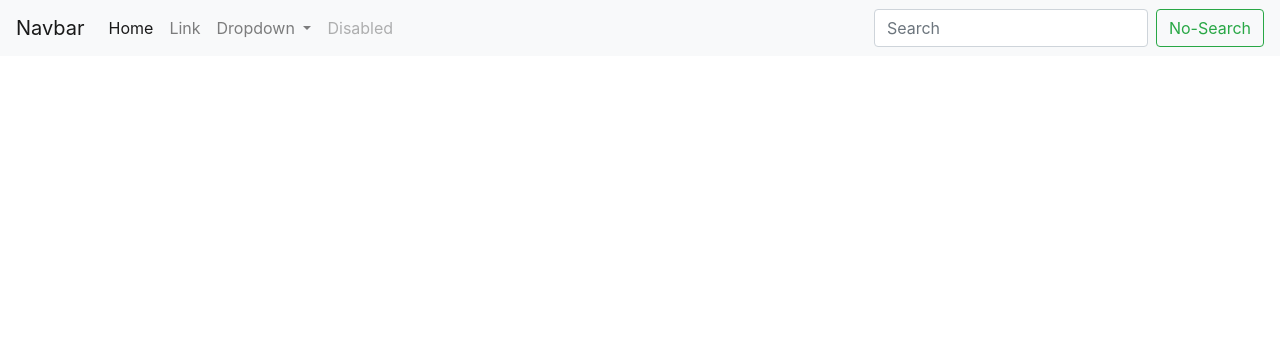
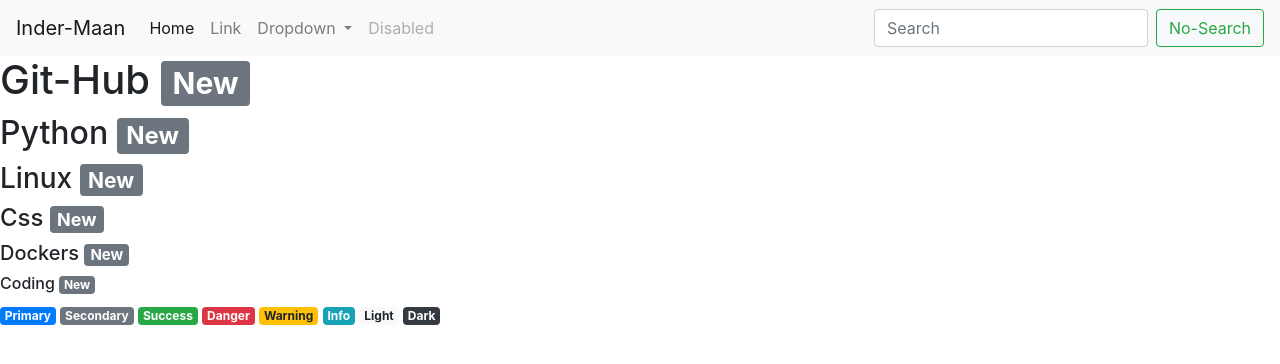
Before and after one commit to inder-maan/mywebsite, a plain HTML site: page index.html in a window 1280 px wide. Drawn offline with nearby package versions, Linux system fonts and the light colour scheme.

Commit message:
add features

```diff
--- a/index.html
+++ b/index.html
@@ -12,7 +12,7 @@
   </head>
   <body>
     <nav class="navbar navbar-expand-lg navbar-light bg-light">
-        <a class="navbar-brand" href="#">Navbar</a>
+        <a class="navbar-brand" href="#">Inder-Maan</a>
         <button class="navbar-toggler" type="button" data-toggle="collapse" data-target="#navbarSupportedContent" aria-controls="navbarSupportedContent" aria-expanded="false" aria-label="Toggle navigation">
           <span class="navbar-toggler-icon"></span>
         </button>
@@ -47,6 +47,22 @@
         </div>
       </nav>
 
+      <h1>Git-Hub <span class="badge badge-secondary">New</span></h1>
+      <h2>Python <span class="badge badge-secondary">New</span></h2>
+      <h3>Linux <span class="badge badge-secondary">New</span></h3>
+      <h4>Css  <span class="badge badge-secondary">New</span></h4>
+      <h5>Dockers <span class="badge badge-secondary">New</span></h5>
+      <h6>Coding <span class="badge badge-secondary">New</span></h6>
+
+      <span class="badge badge-primary">Primary</span>
+      <span class="badge badge-secondary">Secondary</span>
+      <span class="badge badge-success">Success</span>
+      <span class="badge badge-danger">Danger</span>
+      <span class="badge badge-warning">Warning</span>
+      <span class="badge badge-info">Info</span>
+      <span class="badge badge-light">Light</span>
+      <span class="badge badge-dark">Dark</span>
+
     <!-- Optional JavaScript; choose one of the two! -->
 
     <!-- Option 1: jQuery and Bootstrap Bundle (includes Popper) -->
```
